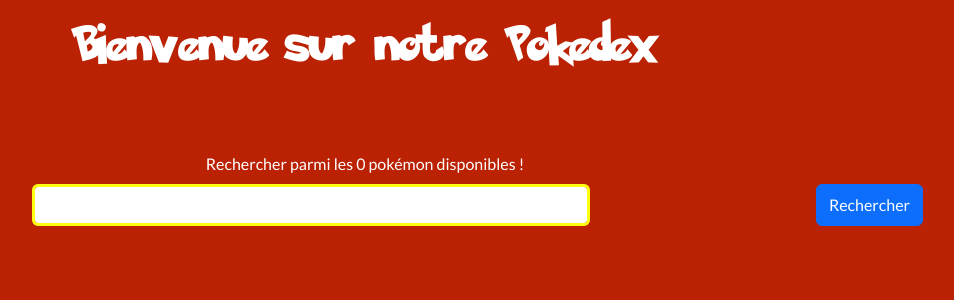
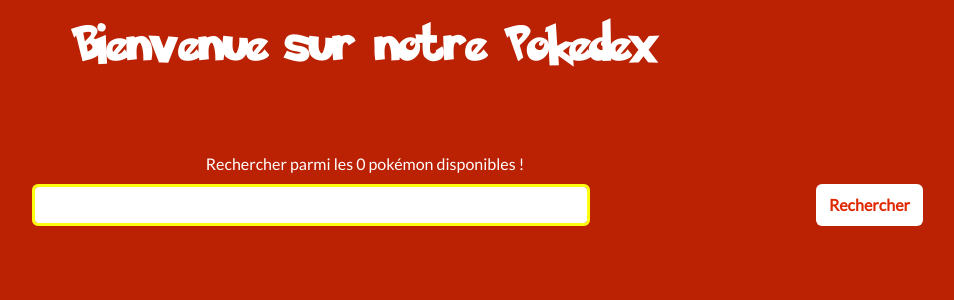
Before and after one commit to mayyyyyl/Pok-dex, a Django app: page / in a window 1280 px wide. Shown: the top 300 px of the page, without its empty margins (275-1229 px from the left). Run offline with Django 4.2, Linux system fonts and the light colour scheme; data that the repository does not hold is empty.

Commit message:
change btn style

```diff
--- a/pokedex/pokedex/static/style.css
+++ b/pokedex/pokedex/static/style.css
@@ -117,3 +117,9 @@
     margin: .3em;
     font-style: italic;
 }
+
+.btn-search {
+    background-color: white !important;
+    color: #DF2700 !important;
+    font-weight: 600 !important;
+}
--- a/pokedex/pokedex/templates/pokedex/index.html
+++ b/pokedex/pokedex/templates/pokedex/index.html
@@ -35,7 +35,7 @@
             <form class="d-flex" action="" method="get">
               <input type="text" class="form-control text-lowercase" id="pokemon_input" name="pokemon"
                 autocomplete="off" required>
-              <button class="btn btn-primary" type="submit">Rechercher</button>
+              <button class="btn-search btn" type="submit">Rechercher</button>
             </form>
             <p id="search_result">{{ message }}</p>
           </div>
```
